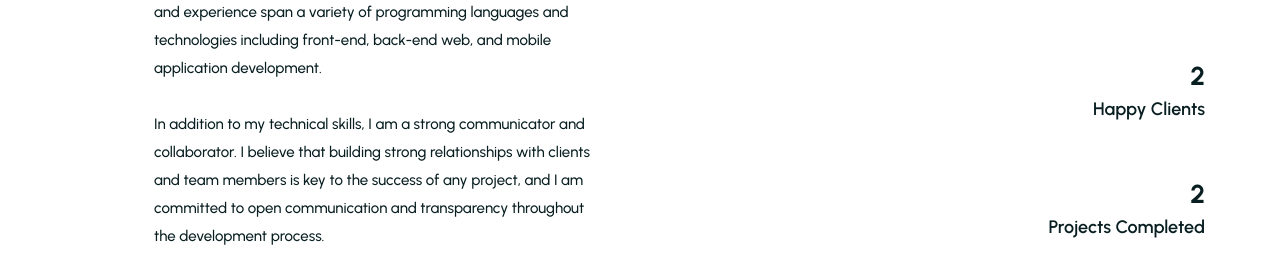
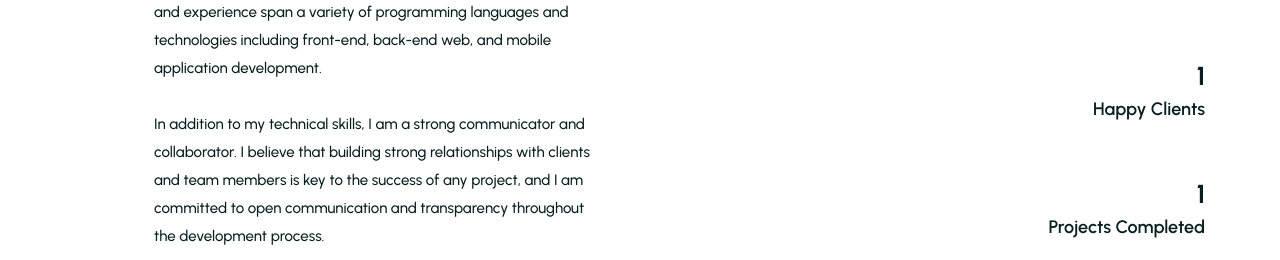
Before and after one commit to 1deyce/reactportfolio, a React (Create React App) app: page / in a window 1280 px wide. Shown: the part 507-767 px from the top of the page. Built offline with nearby package versions, Linux system fonts and the light colour scheme.

Commit message:
Update Hero.jsx

```diff
--- a/src/components/UI/Hero.jsx
+++ b/src/components/UI/Hero.jsx
@@ -50,6 +50,7 @@ const Hero = () => {
                             I'm Keenan Deyce, <br />Developer
                         </h1>
 
+                        {/* ========== dark/light mode toggle start ========== */}
                         <label className="switch mt-5">
                             <span class="sun">
                                 <svg xmlns="http://www.w3.org/2000/svg" viewBox="0 0 24 24">
@@ -65,6 +66,7 @@ const Hero = () => {
                             <input type="checkbox" class="input" onChange={handleThemeSwitch} />
                             <span class="slider"></span>
                         </label>
+                        {/* ========== dark/light mode toggle end ========== */}
 
                         <div
                             data-aos='fade-up'
@@ -157,7 +159,7 @@ const Hero = () => {
                         </div>
                         <div className='mb-10'>
                             <h2 className='text-headingColor dark:text-primaryColor font-[700] text-[26px]'>
-                                <CountUp start={0} end={2} duration={3} />
+                                <CountUp start={0} end={1} duration={3} />
                             </h2>
                             <h4 className='text-headingColor dark:text-white font-[600] text-[18px]'
                             >
@@ -166,7 +168,7 @@ const Hero = () => {
                         </div>
                         <div className='mb-10'>
                             <h2 className='text-headingColor dark:text-primaryColor font-[700] text-[26px]'>
-                                <CountUp start={0} end={2} duration={4} />
+                                <CountUp start={0} end={1} duration={4} />
                             </h2>
                             <h4 className='text-headingColor dark:text-white font-[600] text-[18px]'
                             >
```
